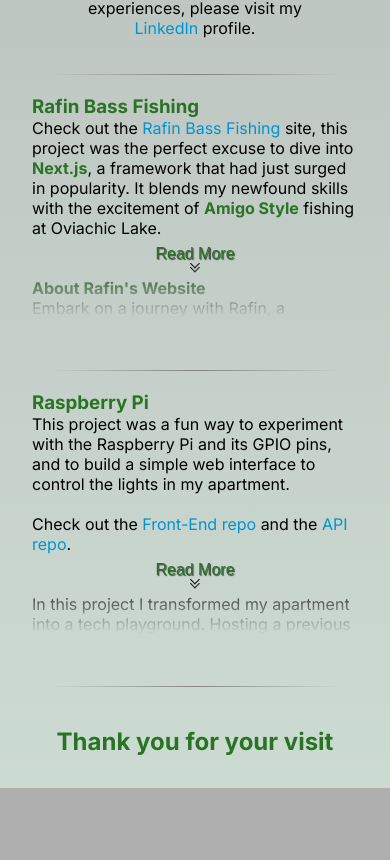
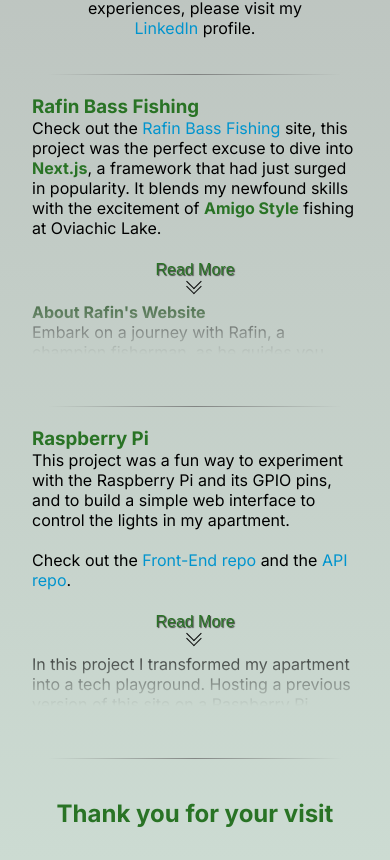
Before and after one commit to esantini/e-santini, a Next.js app: page / in a window 390 px wide. Shown: the part 901-1761 px from the top of the page. Before the commit the page ends 1689 px from the top, so only its background shows below. Built offline with nearby package versions, Linux system fonts and the light colour scheme.

Commit message:
responsive details

```diff
--- a/src/app/globals.css
+++ b/src/app/globals.css
@@ -99,14 +99,14 @@ body {
 /* Smaller devices (tablets, 768px and down) */
 @media (max-width: 768px) {
   body {
-    padding: 4rem; /* Reduce padding */
+    padding: 4rem;
   }
 }
 
 /* Extra small devices (phones, 600px and down) */
 @media (max-width: 600px) {
   body {
-    padding: 2rem; /* Further reduce padding for small devices */
+    padding: 2rem;
   }
 
   .project .columnWrapper {
@@ -120,7 +120,7 @@ body {
 /* Large devices (desktops, 1024px and up) */
 @media (min-width: 1024px) {
   body {
-    padding-left: 12rem; /* Increase padding for large screens */
+    padding-left: 12rem;
     padding-right: 12rem;
     font-size: 1.2em;
   }
@@ -129,8 +129,15 @@ body {
 /* Large devices (desktops, 1224px and up) */
 @media (min-width: 1224px) {
   body {
-    padding-left: 17rem; /* Increase padding for large screens */
+    padding-left: 17rem;
     padding-right: 17rem;
+    font-size: 1.5em;
+  }
+}
+/* Large devices (desktops, 1500px and up) */
+@media (min-width: 1500px) {
+  body {
+    font-size: 1.7em;
   }
 }
 
@@ -198,6 +205,7 @@ a.highlight {
   position: relative;
   transition: max-height 1s ease;
   overflow: hidden;
+  margin-top: 1rem;
   margin-bottom: 2rem;
   mask-image: linear-gradient(to bottom, black 30%, transparent 100%);
 }
@@ -208,40 +216,39 @@ a.highlight {
   border: none;
   background: none;
   height: 2rem;
-  font-size: medium;
+  font-size: 1em;
   position: relative;
   left: 50%;
   transform: translateX(-50%);
-  margin-bottom: .5rem;
+  margin-bottom: 1rem;
   color: #297325;
   cursor: pointer;
   text-shadow: 1px 1px 1px #424242;
 }
 
 .readMoreBtn:hover {
-  background: radial-gradient(center, rgba(208, 236, 213, 0.5) 50%, transparent 70%);
   color: #1c4e19;
 }
 .readMoreBtn::before, .readMoreBtn::after {
   content: '';
   position: absolute;
-  right: 36px;
+  right: 2.2em;
   border: solid #000;
-  border-width: 0 1.5px 1.5px 0;
+  border-width: 0 0.1em 0.1em 0;
   display: inline-block;
-  padding: 3px;
+  padding: 5px;
   transform: translateY(200%) rotate(45deg);
-  top: 12px;
+  top: 0.3em;
 }
 .readMoreBtn::after {
-  top: 8px;
+  top: 0;
 }
 .display .readMoreBtn::before, .display .readMoreBtn::after {
   transform: translateY(200%) rotate(-135deg);
-  top: 16px;
+  top: 0.4em;
 }
 .display .readMoreBtn::after {
-  top: 12px;
+  top: 0.7em;
 }
 
 .rafinBassLink {
@@ -258,6 +265,12 @@ a.highlight {
   justify-content: center;
   gap: 1rem;
   margin-top: 1rem;
+}
+/* Large devices (desktops, 1224px and up) */
+@media (min-width: 1224px) {
+  .socialLinks {
+    gap: 4rem;
+  }
 }
 
 .raspiContainer {
--- a/src/components/ReadMore.js
+++ b/src/components/ReadMore.js
@@ -10,7 +10,7 @@ const ReadMore = ({ maxHeight = 700, children }) => {
   return (
     <div
       className={`readMoreSection ${isReadMore ? 'display' : ''}`}
-      style={{ maxHeight: isReadMore ? maxHeight : 80 }}
+      style={{ maxHeight: isReadMore ? maxHeight : 100 }}
     >
       <button
         className="readMoreBtn"
```
